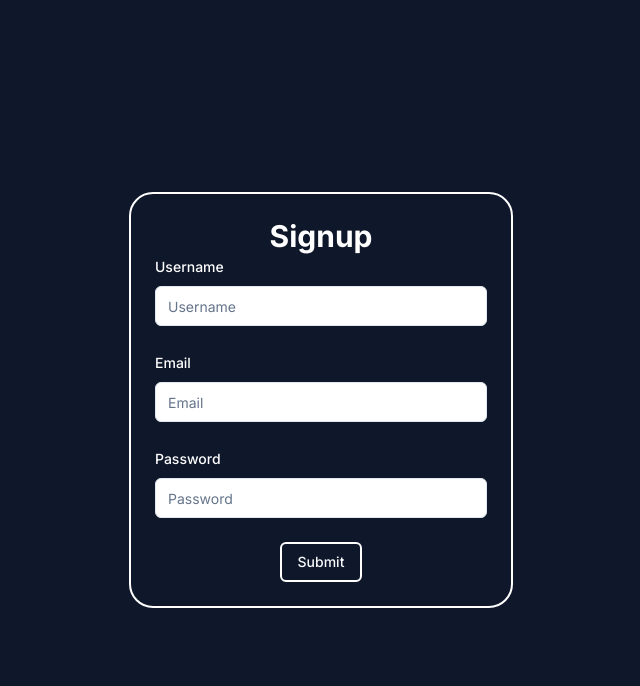
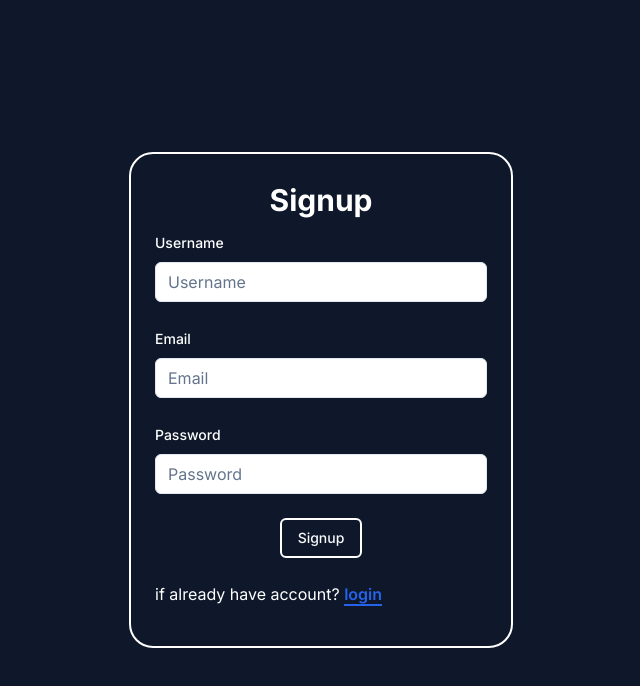
Before and after one commit to ShahwaizZahid/Film-Mix, a Next.js app: page /signup in a window 1280 px wide. Shown: the top 686 px of the page, without its empty margins (319-959 px from the left). Built offline with nearby package versions, Linux system fonts and the light colour scheme.

Commit message:
integrate: signup with api

```diff
--- a/package.json
+++ b/package.json
@@ -14,6 +14,8 @@
     "@radix-ui/react-slot": "^1.1.0",
     "@react-email/components": "^0.0.21",
     "@shadcn/ui": "^0.0.4",
+    "@tanstack/react-query": "^5.51.9",
+    "axios": "^1.7.2",
     "bcrypt": "^5.1.1",
     "class-variance-authority": "^0.7.0",
     "clsx": "^2.1.1",
--- a/src/app/layout.tsx
+++ b/src/app/layout.tsx
@@ -2,6 +2,8 @@ import type { Metadata } from "next";
 import { Inter } from "next/font/google";
 import { Inter as FontSans } from "next/font/google";
 import "@/styles/globals.css";
+import { QueryClientProvider, QueryClient } from "@tanstack/react-query";
+import { QueryClientProviderWrapper } from "@/helper/querryclient-provider";
 const inter = Inter({ subsets: ["latin"] });
 
 import { cn } from "@/lib/utils";
@@ -21,15 +23,16 @@ export default function RootLayout({
 }: Readonly<{
   children: React.ReactNode;
 }>) {
+  const queryClient = new QueryClient();
   return (
     <html lang="en" suppressHydrationWarning>
       <body
         className={cn(
-          "min-h-screen bg-background font-sans antialiased",
+          "min-h-screen bg-background font-sans antialiased text-white bg-slate-900",
           fontSans.variable
         )}
       >
-        {children}
+        <QueryClientProviderWrapper>{children}</QueryClientProviderWrapper>
       </body>
     </html>
   );
--- /dev/null
+++ b/src/app/otp/page.tsx
@@ -0,0 +1,9 @@
+import React from "react";
+
+export default function page() {
+  return (
+    <>
+      <span className="loading loading-infinity loading-md"></span>
+    </>
+  );
+}
--- a/src/app/signup/page.tsx
+++ b/src/app/signup/page.tsx
@@ -3,7 +3,7 @@ import { SignupForm } from "@/components/ui/signup";
 export default function page() {
   return (
     <>
-      <div className="min-h-screen min-w-screen flex justify-center items-center bg-slate-900">
+      <div className="min-h-screen min-w-screen flex justify-center items-center ">
         <SignupForm></SignupForm>
       </div>
     </>
--- a/src/components/ui/signup.tsx
+++ b/src/components/ui/signup.tsx
@@ -3,8 +3,14 @@
 import { zodResolver } from "@hookform/resolvers/zod";
 import { useForm, SubmitHandler, FormProvider } from "react-hook-form";
 import { z } from "zod";
+import Link from "next/link";
+import { Button } from "@/components/ui/button";
+import { useMutation } from "@tanstack/react-query";
+// import { useNavigate } from "react-router-dom";
+import { SignupFormData } from "@/hooks/DataTypes";
+import axios, { AxiosError } from "axios";
+import { useRouter } from "next/navigation";
 
-import { Button } from "@/components/ui/button";
 import {
   Form,
   FormControl,
@@ -27,14 +33,19 @@ export function SignupForm() {
     },
   });
 
-  const onSubmit: SubmitHandler<FormValues> = (data) => {
+  const signupMutation = useSignup();
+
+  const onSubmit: SubmitHandler<FormValues> = async (data: any) => {
     console.log(data);
+    // const res = await axios.post("/api/users/signup", data);
+    await signupMutation.mutateAsync(data);
+    console.log("measss", signupMutation?.data?.message);
   };
 
   return (
     <>
-      <div className=" py-6 px-6 md:w-[30%] w-[90%] border-2 border-white rounded-3xl">
-        <div className="text-white items-center flex justify-center text-3xl font-bold">
+      <div className=" py-4 px-6 md:w-[30%] w-[90%] border-2 border-white rounded-3xl">
+        <div className="items-center py-3 flex justify-center text-3xl font-bold">
           Signup
         </div>
         <FormProvider {...form}>
@@ -44,9 +55,13 @@ export function SignupForm() {
               name="username"
               render={({ field }) => (
                 <FormItem>
-                  <FormLabel className="text-white">Username</FormLabel>
+                  <FormLabel>Username</FormLabel>
                   <FormControl>
-                    <Input placeholder="Username" {...field} />
+                    <Input
+                      className="text-black text-md"
+                      placeholder="Username"
+                      {...field}
+                    />
                   </FormControl>
                   <FormMessage />
                 </FormItem>
@@ -58,9 +73,14 @@ export function SignupForm() {
               name="email"
               render={({ field }) => (
                 <FormItem>
-                  <FormLabel className="text-white">Email</FormLabel>
+                  <FormLabel>Email</FormLabel>
                   <FormControl>
-                    <Input type="email" placeholder="Email" {...field} />
+                    <Input
+                      className="text-black text-md"
+                      type="email"
+                      placeholder="Email"
+                      {...field}
+                    />
                   </FormControl>
                   <FormMessage />
                 </FormItem>
@@ -72,9 +92,14 @@ export function SignupForm() {
               name="password"
               render={({ field }) => (
                 <FormItem>
-                  <FormLabel className="text-white">Password</FormLabel>
+                  <FormLabel>Password</FormLabel>
                   <FormControl>
-                    <Input type="password" placeholder="Password" {...field} />
+                    <Input
+                      className="text-black text-md"
+                      type="password"
+                      placeholder="Password"
+                      {...field}
+                    />
                   </FormControl>
                   <FormMessage />
                 </FormItem>
@@ -82,15 +107,48 @@ export function SignupForm() {
             />
             <div className="flex justify-center items-center">
               <Button
+                disabled={signupMutation.isPending || signupMutation.isSuccess}
                 type="submit"
                 className="border-2 border-white hover:bg-white hover:text-black"
               >
-                Submit
+                {!signupMutation.isPending ? "Signup" : <div>Loading...</div>}
               </Button>
             </div>
           </form>
+          <div className=" my-6">
+            if already have account?{" "}
+            <span className="text-blue-600 border-b-2 border-b-blue-600 font-semibold ">
+              <Link href="/login">login</Link>
+            </span>
+          </div>
         </FormProvider>
       </div>
     </>
   );
 }
+
+function useSignup() {
+  const router = useRouter();
+  return useMutation<any, AxiosError, SignupFormData>({
+    mutationKey: ["signup"],
+    mutationFn: async (data) => {
+      const res = await axios.post("/api/users/signup", data);
+      console.log("jel");
+      return res.data;
+    },
+    onSuccess: (_, { email }) => {
+      console.log("success");
+      router.push(`/otp?email=${encodeURIComponent(email)}`);
+    },
+    onError: (error) => {
+      console.error("Signup failed: ", error);
+
+      // Type assertion for error response
+      const errorMessage =
+        (error.response?.data as { message?: string })?.message ||
+        "An error occurred during signup";
+
+      //   toast.error(errorMessage);
+    },
+  });
+}
--- /dev/null
+++ b/src/helper/querryclient-provider.tsx
@@ -0,0 +1,17 @@
+// file: components/QueryClientProviderWrapper.tsx
+
+"use client";
+
+import { QueryClient, QueryClientProvider } from "@tanstack/react-query";
+
+const queryClient = new QueryClient();
+
+export function QueryClientProviderWrapper({
+  children,
+}: {
+  children: React.ReactNode;
+}) {
+  return (
+    <QueryClientProvider client={queryClient}>{children}</QueryClientProvider>
+  );
+}
--- /dev/null
+++ b/src/hooks/DataTypes.ts
@@ -0,0 +1,14 @@
+export type SignupFormData = {
+  username: string;
+  email: string;
+  password: string;
+};
+
+export type OTPFormData = {
+  email: string;
+  otp: string;
+};
+export type LoginFormData = {
+  email: string;
+  password: string;
+};
--- a/src/schemas/signupSchema.ts
+++ b/src/schemas/signupSchema.ts
@@ -8,12 +8,11 @@ export const formSchema = z.object({
     .min(2, "Username must be at least 2 characters.")
     .max(50, "Username must be at most 50 characters."),
 
+  email: z.string().email("Invalid email address."),
   password: z
     .string()
     .min(8, "Password must be at least 8 characters.")
     .regex(/[\W_]/, "Password must contain at least one special character."),
-
-  email: z.string().email("Invalid email address."),
 });
 
 export type FormValues = z.infer<typeof formSchema>;
```
Also changed, not shown: 2 other files (tests, documents, lock files or other folders).
